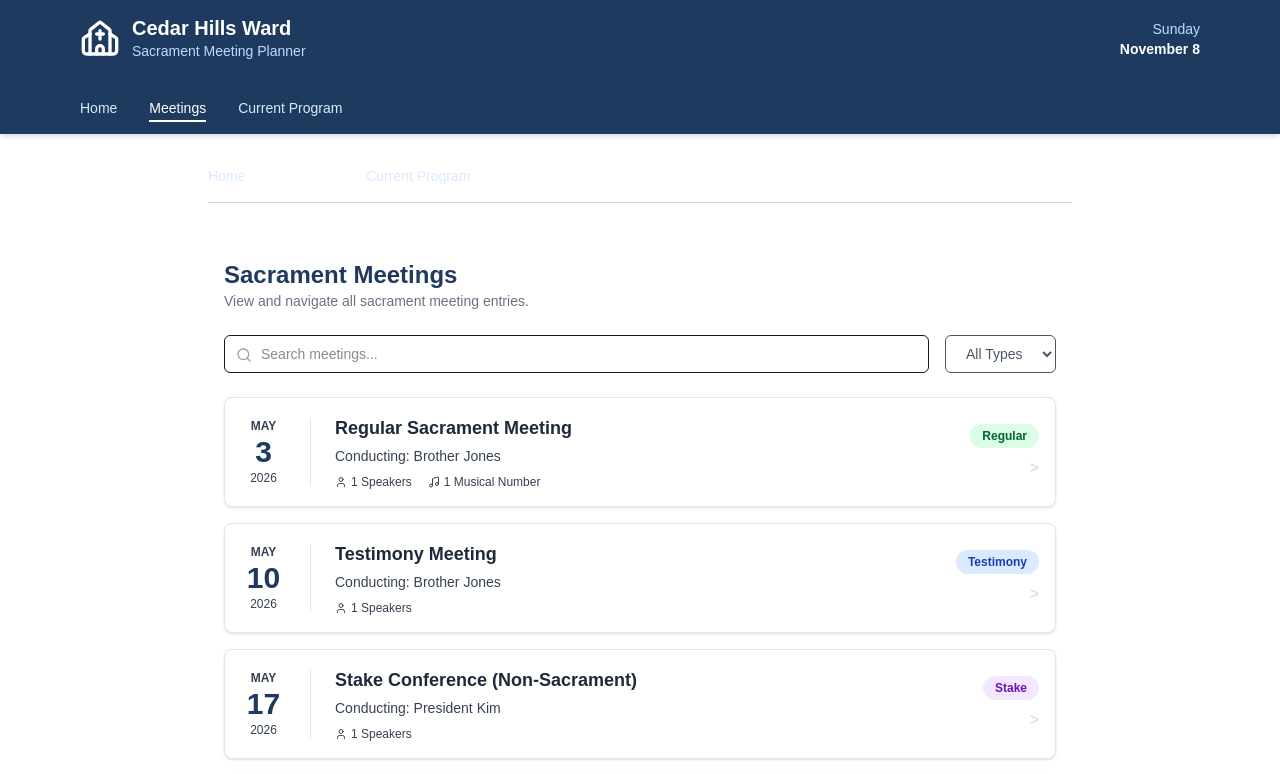
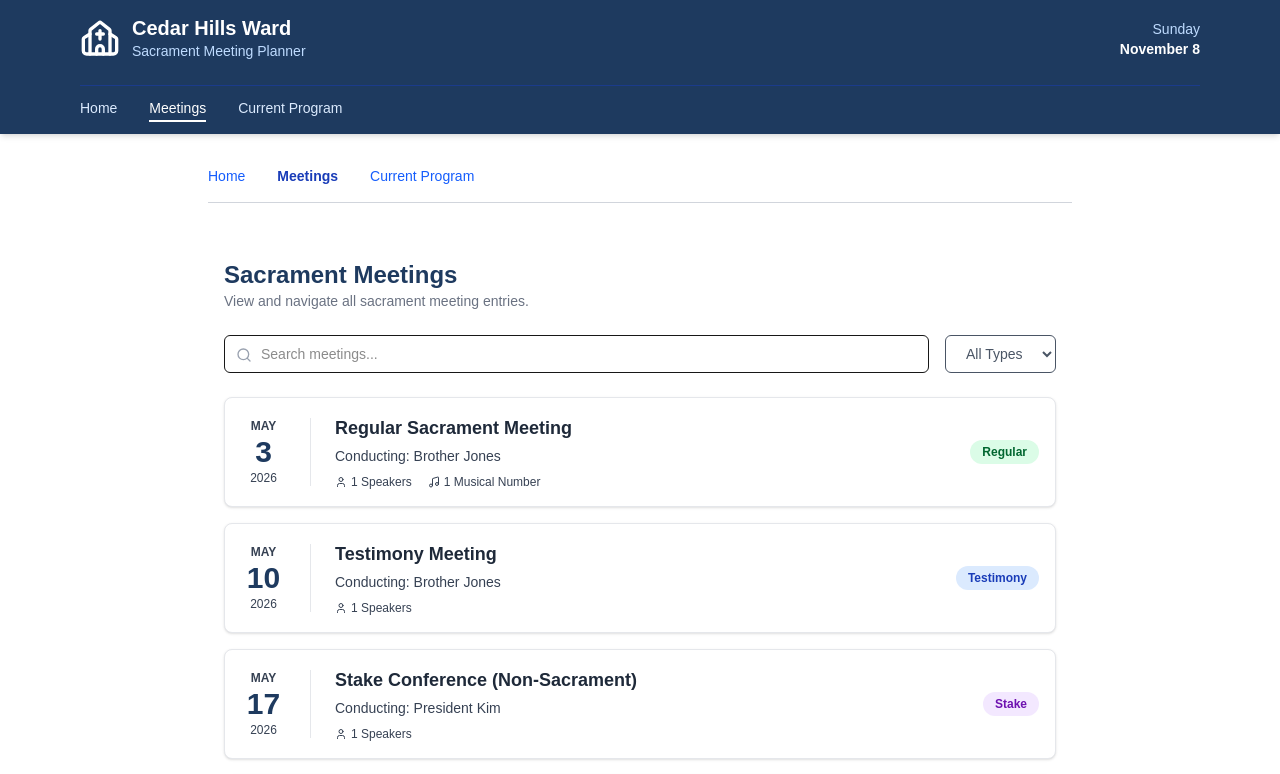
Before and after one commit to Lsonsprofile/sacrament-meetings, a Next.js app: page /meetings in a window 1280 px wide. Shown: the top 774 px of the page. Built offline with nearby package versions, Linux system fonts and the light colour scheme.

Commit message:
Fix: Clean up Header and NavLinks colors

```diff
--- a/components/Header.tsx
+++ b/components/Header.tsx
@@ -42,7 +42,7 @@ export default function Header() {
         {/* THIS IS THE ONLY CHANGE: Wrapping NavLinks in Suspense */}
         <nav className="mt-6 border-t border-blue-800/50 pt-3">
           <Suspense fallback={<div className="h-6"></div>}>
-            <NavLinks />
+            <NavLinks isHeader={true} />
           </Suspense>
         </nav>
       </div>
--- a/components/MeetingCard.tsx
+++ b/components/MeetingCard.tsx
@@ -1,4 +1,3 @@
-import Link from 'next/link';
 import { User, Music } from 'lucide-react';
 import type { SacramentMeeting } from '@/lib/types';
 
@@ -20,8 +19,7 @@ export default function MeetingCard({ meeting }: { meeting: SacramentMeeting })
   }[meeting.meetingType];
 
   return (
-    <Link href={`/meetings/${meeting.id}`} className="block">
-      <div className="bg-white p-4 rounded-lg shadow-sm border border-gray-200 hover:shadow-md transition flex items-center gap-6">
+    <div className="bg-white p-4 rounded-lg shadow-sm border border-gray-200 flex items-center gap-6">
 
       {/* Date Block */}
       <div className="text-center border-r border-gray-200 pr-6 min-w-[70px]">
@@ -45,9 +43,7 @@ export default function MeetingCard({ meeting }: { meeting: SacramentMeeting })
         <span className={`px-3 py-1 rounded-full text-xs font-semibold capitalize ${badgeColor}`}>
           {meeting.meetingType}
         </span>
-          <span className="text-gray-300">&gt;</span>
       </div>
     </div>
-    </Link>
   );
 }
--- a/components/NavLinks.tsx
+++ b/components/NavLinks.tsx
@@ -4,7 +4,7 @@ import Link from 'next/link';
 import { usePathname } from 'next/navigation';
 import { Suspense } from 'react';
 
-function ActiveLinks() {
+function ActiveLinks({ isHeader }: { isHeader: boolean }) {
   const pathname = usePathname();
   const links = [
     { href: '/', label: 'Home' },
@@ -12,15 +12,20 @@ function ActiveLinks() {
     { href: '/meetings/current', label: 'Current Program' },
   ];
 
+  // If it's in the header, use light colors. Otherwise, use dark colors.
+  const baseColor = isHeader ? 'text-blue-100' : 'text-blue-600';
+  const activeColor = isHeader ? 'text-white border-b-2 border-white pb-1' : 'text-blue-800 font-bold';
+  const hoverColor = isHeader ? 'hover:text-white' : 'hover:text-blue-900';
+
   return (
-    <ul className="flex gap-8 text-sm font-medium text-blue-100">
+    <ul className={`flex gap-8 text-sm font-medium ${baseColor}`}>
       {links.map((link) => {
         const isActive = pathname === link.href;
         return (
           <li key={link.href}>
             <Link
               href={link.href}
-              className={isActive ? 'text-white border-b-2 border-white pb-1' : 'hover:text-white transition'}
+              className={isActive ? activeColor : `${hoverColor} transition`}
             >
               {link.label}
             </Link>
@@ -31,22 +36,23 @@ function ActiveLinks() {
   );
 }
 
-// This is a static fallback that doesn't use usePathname.
-// It will be used during pre-rendering so Vercel doesn't crash.
-function StaticLinks() {
+function StaticLinks({ isHeader }: { isHeader: boolean }) {
+  const baseColor = isHeader ? 'text-blue-100' : 'text-blue-600';
+  const hoverColor = isHeader ? 'hover:text-white' : 'hover:text-blue-900';
+
   return (
-    <ul className="flex gap-8 text-sm font-medium text-blue-100">
-      <li><Link href="/" className="hover:text-white transition">Home</Link></li>
-      <li><Link href="/meetings" className="hover:text-white transition">Meetings</Link></li>
-      <li><Link href="/meetings/current" className="hover:text-white transition">Current Program</Link></li>
+    <ul className={`flex gap-8 text-sm font-medium ${baseColor}`}>
+      <li><Link href="/" className={`${hoverColor} transition`}>Home</Link></li>
+      <li><Link href="/meetings" className={`${hoverColor} transition`}>Meetings</Link></li>
+      <li><Link href="/meetings/current" className={`${hoverColor} transition`}>Current Program</Link></li>
     </ul>
   );
 }
 
-export default function NavLinks() {
+export default function NavLinks({ isHeader = false }: { isHeader?: boolean }) {
   return (
-    <Suspense fallback={<StaticLinks />}>
-      <ActiveLinks />
+    <Suspense fallback={<StaticLinks isHeader={isHeader} />}>
+      <ActiveLinks isHeader={isHeader} />
     </Suspense>
   );
 }
```
Lines whose indentation alone changed are shown as unchanged.
